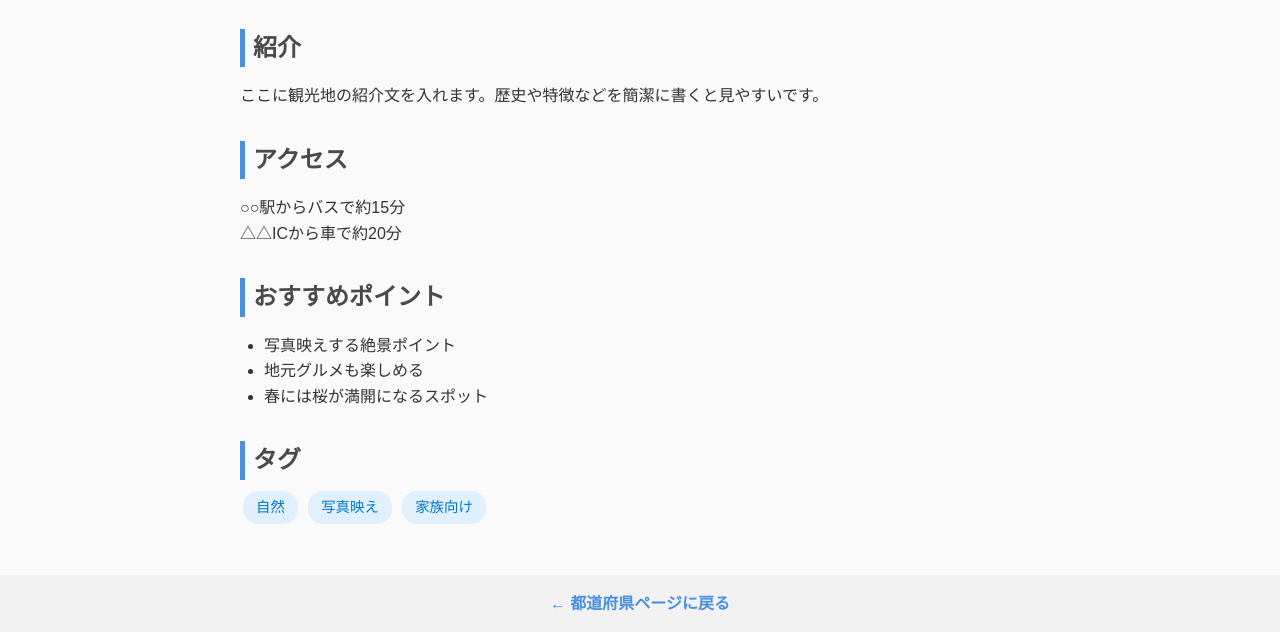
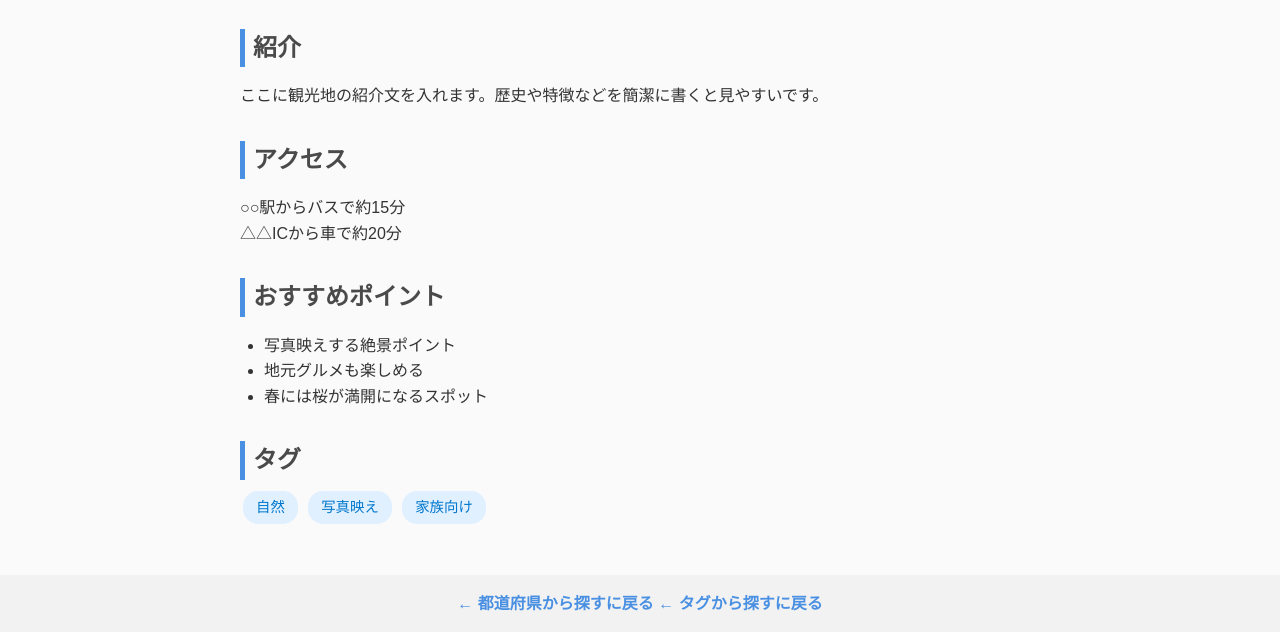
Before and after one commit to hina0206/hnt.graduate.travel.spot, a plain HTML site: page index.html in a window 1280 px wide. Shown: the part 195-827 px from the top of the page. Drawn offline with Linux system fonts and the light colour scheme.

Commit message:
Update index.html

```diff
--- a/index.html
+++ b/index.html
@@ -51,7 +51,8 @@
   </main>
 
   <footer>
-    <a href="../index.html" class="back-link">← 都道府県ページに戻る</a>
+    <a href="https://hina0206.github.io/hnt.graduate.travel/japan.html" class="back-link">← 都道府県から探すに戻る</a>
+    <a href="https://hina0206.github.io/hnt.graduate.travel/tag.html" class="back-link">← タグから探すに戻る</a>
   </footer>
 </body>
 </html>
```
